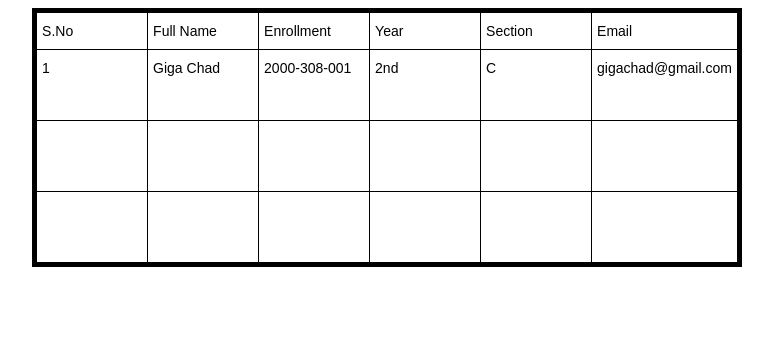
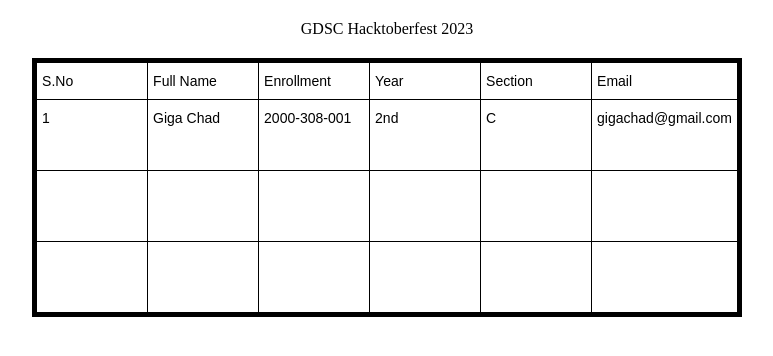
Before and after one commit to gdscjh/Hacktoberfest-2023, a plain HTML site: page index.html in a window 1280 px wide. Shown: the whole page, without its empty margins (253-1026 px from the left). Drawn offline with Linux system fonts and the light colour scheme.

```diff
--- a/index.html
+++ b/index.html
@@ -8,6 +8,7 @@
     <link rel="stylesheet" href="style.css">
 </head>
 <body>
+    <div class="head">GDSC Hacktoberfest 2023</div>
     <style type="text/css">
 .tg  {border-collapse:collapse;border-spacing:0;}
 .tg td{border-color:black;border-style:solid;border-width:1px;font-family:Arial, sans-serif;font-size:14px;
--- a/style.css
+++ b/style.css
@@ -1,9 +1,14 @@
 td {
     width: 100px;
     height: 50px;
-  }
+}
 
-  table {
+table {
     border-collapse: collapse;
     border: 5px solid black;
-  }
+}
+
+.head {
+   text-align: center;
+   margin: 20px;
+}
```
